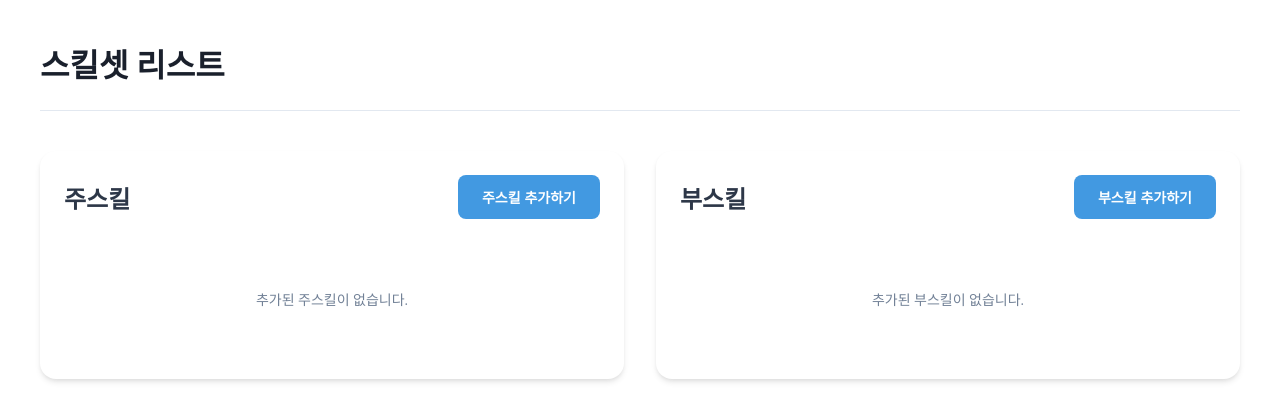
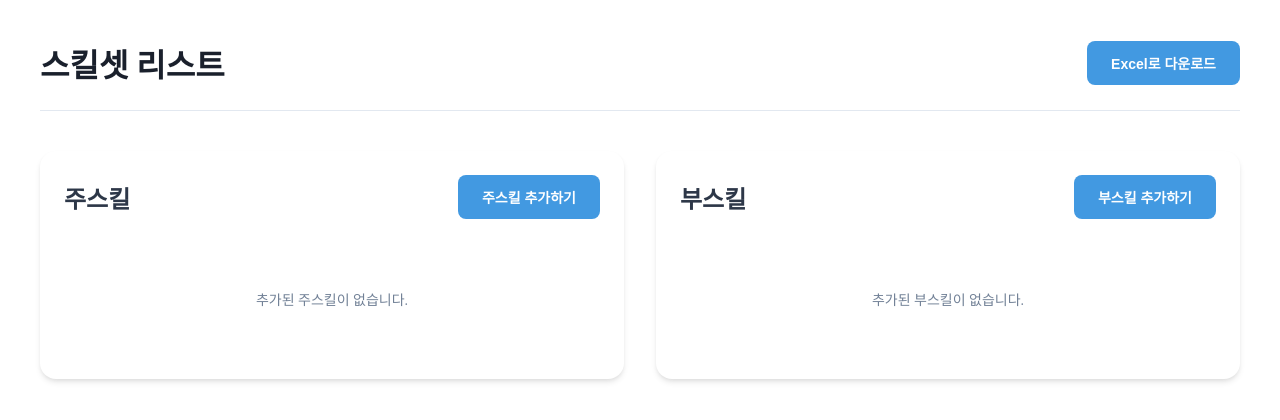
Before and after one commit to kingscom/skill, a React (Vite) app: page / in a window 1280 px wide. Shown: the top 420 px of the page. Built offline with nearby package versions, Linux system fonts and the light colour scheme.

Commit message:
선택된 스킬셋 엑셀로 다운로드

```diff
--- a/package.json
+++ b/package.json
@@ -16,7 +16,9 @@
     "@supabase/auth-ui-shared": "^0.1.8",
     "@supabase/supabase-js": "^2.39.3",
     "react": "^18.2.0",
-    "react-dom": "^18.2.0"
+    "react-dom": "^18.2.0",
+    "xlsx": "^0.18.5",
+    "xlsx-style": "^0.8.13"
   },
   "devDependencies": {
     "@eslint/js": "^9.21.0",
--- a/src/components/SkillSetManager.tsx
+++ b/src/components/SkillSetManager.tsx
@@ -2,6 +2,7 @@ import { useState } from 'react'
 import { SkillModal } from './SkillModal'
 import '../styles/SkillSetManager.css'
 import { SkillItem } from '../types/skill'
+import * as XLSX from 'xlsx'
 
 export function SkillSetManager() {
   const [isModalOpen, setIsModalOpen] = useState(false)
@@ -38,6 +39,43 @@ export function SkillSetManager() {
     setIsShowDetail(showDetail)
   }
 
+  const handleDownloadExcel = () => {
+    // 주스킬과 부스킬 데이터를 하나의 배열로 합치기
+    const allSkills = [
+      ...skillList.map(skill => ({ ...skill, 구분: '주스킬' })),
+      ...subSkillList.map(skill => ({ ...skill, 구분: '부스킬' }))
+    ]
+
+    // Excel 워크북 생성
+    const wb = XLSX.utils.book_new()
+
+    // 데이터를 워크시트로 변환
+    const ws = XLSX.utils.json_to_sheet(allSkills, {
+      header: ['구분', '스킬셋', '요구역량', '현재수준', '기대수준', 'L1', 'L2', 'L3', 'L4', 'L5']
+    })
+
+    // 열 너비 자동 조정
+    const colWidths = [
+      { wch: 8 },  // 구분
+      { wch: 15 }, // 스킬셋
+      { wch: 30 }, // 요구역량
+      { wch: 10 }, // 현재수준
+      { wch: 10 }, // 기대수준
+      { wch: 20 }, // L1
+      { wch: 20 }, // L2
+      { wch: 20 }, // L3
+      { wch: 20 }, // L4
+      { wch: 20 }  // L5
+    ]
+    ws['!cols'] = colWidths
+
+    // 워크시트를 워크북에 추가
+    XLSX.utils.book_append_sheet(wb, ws, 'skillset')
+
+    // Excel 파일 다운로드
+    XLSX.writeFile(wb, 'skillset_list.xlsx')
+  }
+
   const groupedSkills = skillList.reduce((acc, skill) => {
     if (!acc[skill.스킬셋]) {
       acc[skill.스킬셋] = [];
@@ -58,6 +96,12 @@ export function SkillSetManager() {
     <div className="skill-set-manager">
       <div className="skill-set-header">
         <h1 className="skill-set-title">스킬셋 리스트</h1>
+        <button
+          className="skill-set-button skill-set-add-button"
+          onClick={handleDownloadExcel}
+        >
+          Excel로 다운로드
+        </button>
       </div>
 
       <div className="skill-sections">
--- /dev/null
+++ b/src/types/xlsx-style.d.ts
@@ -0,0 +1,3 @@
+declare module 'xlsx-style' {
+  export = XLSX;
+}
```
Also changed, not shown: 1 other file (tests, documents, lock files or other folders).
